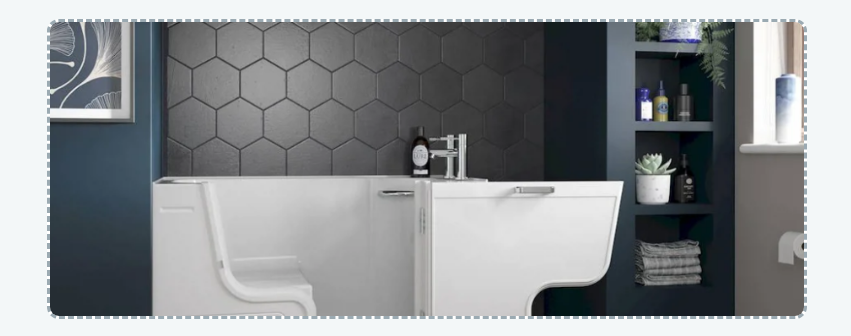
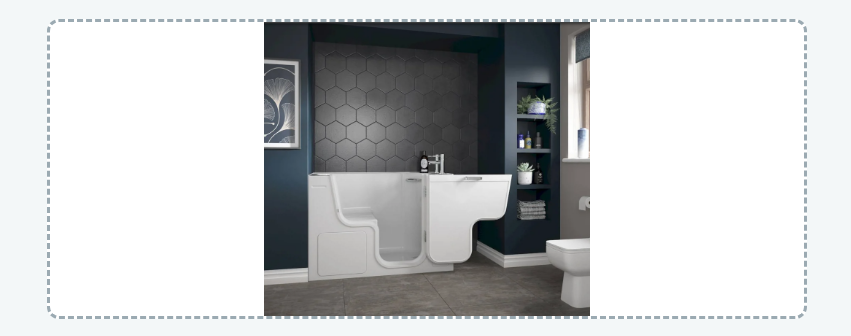
Before and after one commit to SecureBath/landing-page, a plain HTML site: page index.html in a window 1280 px wide. Shown: the part 401-737 px from the top of the page, without its empty margins (213-1064 px from the left). Drawn offline with Linux system fonts and the light colour scheme.

Commit message:
Update image style in index.html
Changed image style from 'cover' to 'contain' for better visibility.

```diff
--- a/index.html
+++ b/index.html
@@ -62,7 +62,7 @@ footer{text-align:center;padding:20px;font-size:13px;color:#5c6870}
     <div class="headline2">Why step into a walk-in tub when you can <strong>sit down first?</strong></div>
 
    <div class="photo">
-  <img src="best.png.png" alt="Secure Bath walk-in tub" style="width:100%;height:100%;object-fit:cover;border-radius:9px;">
+  <img src="best.png.png" alt="Secure Bath walk-in tub" style="width:100%;height:100%;object-fit:contain;border-radius:9px;">
 </div>
     <div class="reason">
       <strong>32" OUTSWING DOOR</strong><br>
```
